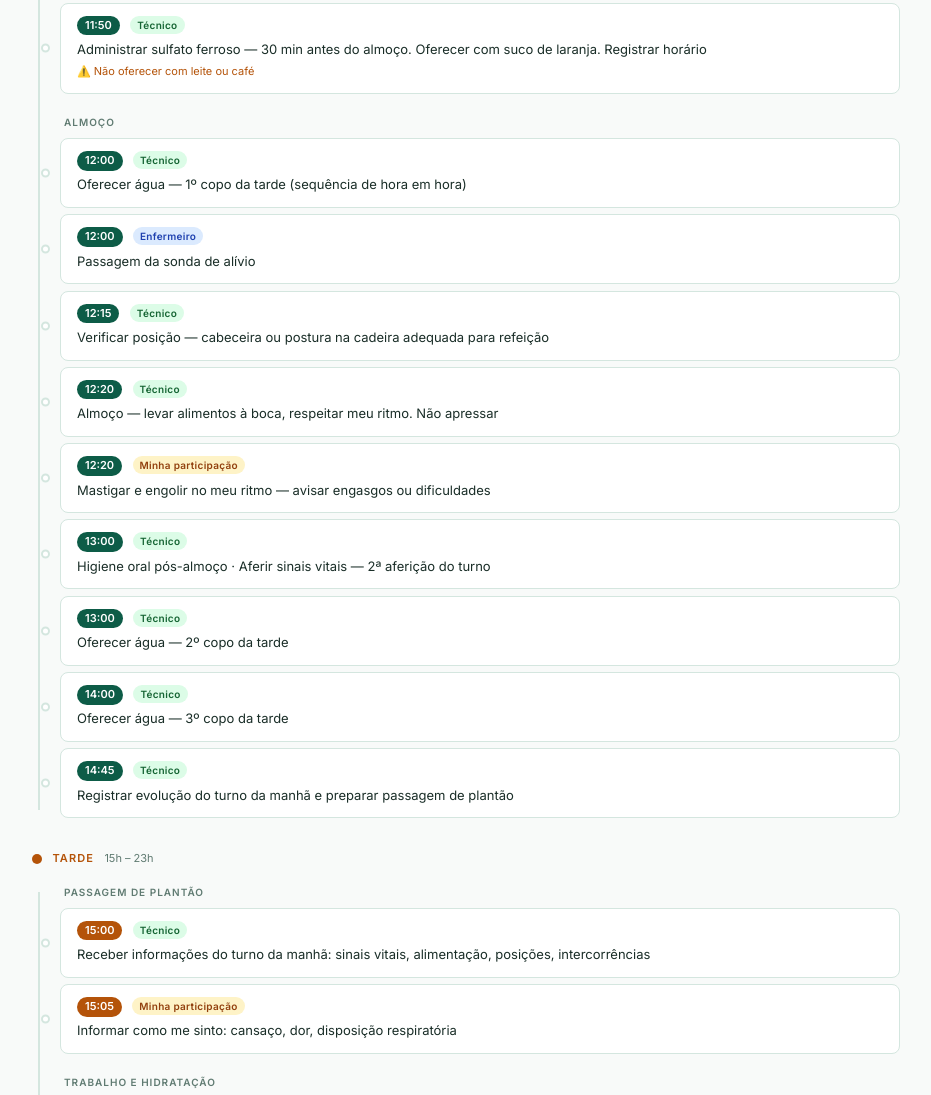
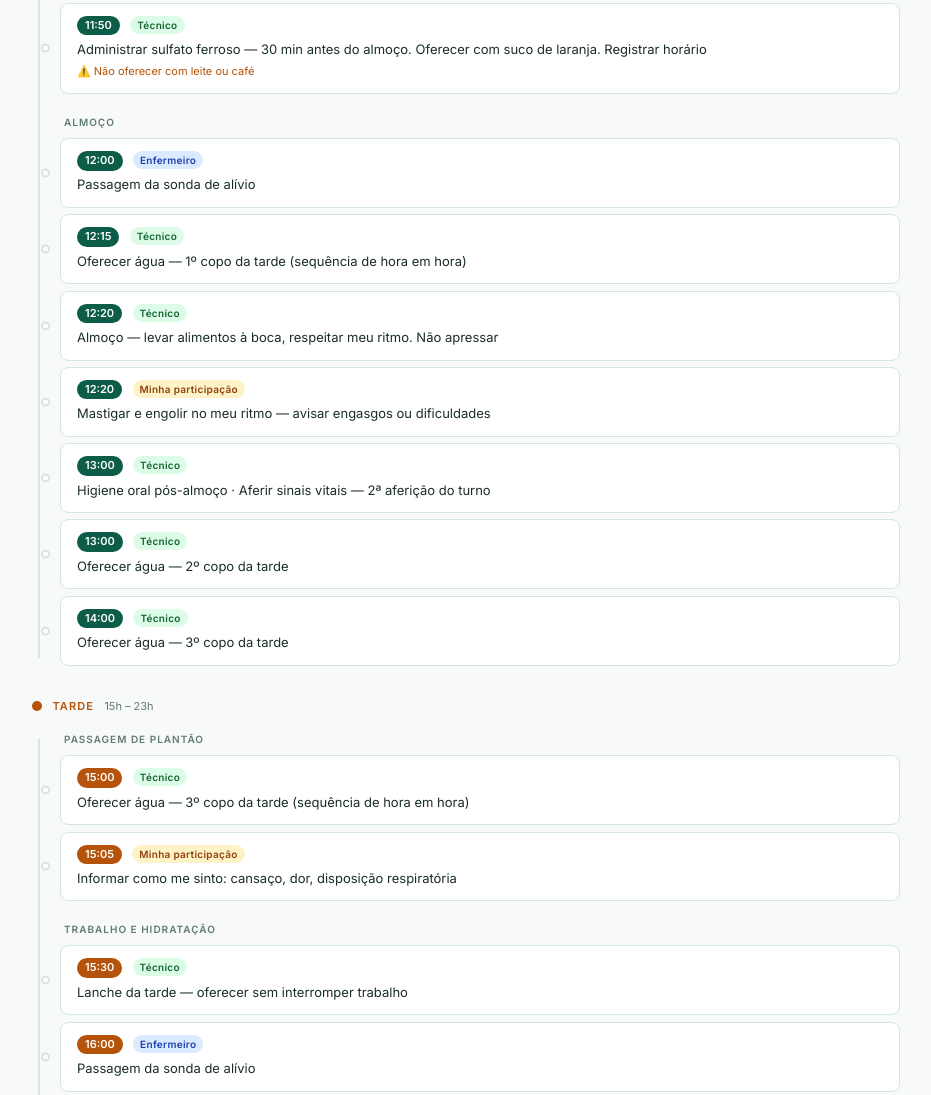
Before and after one commit to syaoranea/home-care, a plain HTML site: page index.html in a window 1280 px wide. Shown: the part 1554-2649 px from the top of the page, without its empty margins (174-1105 px from the left). Drawn offline with nearby package versions, Linux system fonts and the light colour scheme.

Commit message:
Reorganiza hidratação e passagem de plantão: remove itens duplicados, ajusta horários e textos

```diff
--- a/index.html
+++ b/index.html
@@ -489,15 +489,13 @@ footer {
         </div>
         <div class="tl-group">
           <div class="tl-section-label">Almoço</div>
-          <div class="tl-item"><div class="tl-top"><span class="tl-time">12:00</span><span class="badge b-tec">Técnico</span></div><div class="tl-label">Oferecer água — 1º copo da tarde (sequência de hora em hora)</div></div>
           <div class="tl-item"><div class="tl-top"><span class="tl-time">12:00</span><span class="badge b-enf">Enfermeiro</span></div><div class="tl-label">Passagem da sonda de alívio</div></div>
-          <div class="tl-item"><div class="tl-top"><span class="tl-time">12:15</span><span class="badge b-tec">Técnico</span></div><div class="tl-label">Verificar posição — cabeceira ou postura na cadeira adequada para refeição</div></div>
+          <div class="tl-item"><div class="tl-top"><span class="tl-time">12:15</span><span class="badge b-tec">Técnico</span></div><div class="tl-label">Oferecer água — 1º copo da tarde (sequência de hora em hora)</div></div>
           <div class="tl-item"><div class="tl-top"><span class="tl-time">12:20</span><span class="badge b-tec">Técnico</span></div><div class="tl-label">Almoço — levar alimentos à boca, respeitar meu ritmo. Não apressar</div></div>
           <div class="tl-item"><div class="tl-top"><span class="tl-time">12:20</span><span class="badge b-pac">Minha participação</span></div><div class="tl-label">Mastigar e engolir no meu ritmo — avisar engasgos ou dificuldades</div></div>
           <div class="tl-item"><div class="tl-top"><span class="tl-time">13:00</span><span class="badge b-tec">Técnico</span></div><div class="tl-label">Higiene oral pós-almoço · Aferir sinais vitais — 2ª aferição do turno</div></div>
           <div class="tl-item"><div class="tl-top"><span class="tl-time">13:00</span><span class="badge b-tec">Técnico</span></div><div class="tl-label">Oferecer água — 2º copo da tarde</div></div>
           <div class="tl-item"><div class="tl-top"><span class="tl-time">14:00</span><span class="badge b-tec">Técnico</span></div><div class="tl-label">Oferecer água — 3º copo da tarde</div></div>
-          <div class="tl-item"><div class="tl-top"><span class="tl-time">14:45</span><span class="badge b-tec">Técnico</span></div><div class="tl-label">Registrar evolução do turno da manhã e preparar passagem de plantão</div></div>
         </div>
       </div>
     </div>
@@ -511,14 +509,12 @@ footer {
       <div class="timeline">
         <div class="tl-group">
           <div class="tl-section-label">Passagem de plantão</div>
-          <div class="tl-item"><div class="tl-top"><span class="tl-time t">15:00</span><span class="badge b-tec">Técnico</span></div><div class="tl-label">Receber informações do turno da manhã: sinais vitais, alimentação, posições, intercorrências</div></div>
+          <div class="tl-item"><div class="tl-top"><span class="tl-time t">15:00</span><span class="badge b-tec">Técnico</span></div><div class="tl-label">Oferecer água — 3º copo da tarde (sequência de hora em hora)</div></div>
           <div class="tl-item"><div class="tl-top"><span class="tl-time t">15:05</span><span class="badge b-pac">Minha participação</span></div><div class="tl-label">Informar como me sinto: cansaço, dor, disposição respiratória</div></div>
         </div>
         <div class="tl-group">
           <div class="tl-section-label">Trabalho e hidratação</div>
-          <div class="tl-item"><div class="tl-top"><span class="tl-time t">15:00</span><span class="badge b-tec">Técnico</span></div><div class="tl-label">Oferecer água — 4º copo da tarde</div><div class="tl-note">💼 Em atividade profissional até 18h20</div></div>
           <div class="tl-item"><div class="tl-top"><span class="tl-time t">15:30</span><span class="badge b-tec">Técnico</span></div><div class="tl-label">Lanche da tarde — oferecer sem interromper trabalho</div></div>
-          <div class="tl-item"><div class="tl-top"><span class="tl-time t">16:00</span><span class="badge b-tec">Técnico</span></div><div class="tl-label">Aferir sinais vitais — registrar · Oferecer água — 5º copo</div></div>
           <div class="tl-item"><div class="tl-top"><span class="tl-time t">16:00</span><span class="badge b-enf">Enfermeiro</span></div><div class="tl-label">Passagem da sonda de alívio</div></div>
           <div class="tl-item"><div class="tl-top"><span class="tl-time t">16:30</span><span class="badge b-tec">Técnico</span></div><div class="tl-label">Administrar risdiplam — diluído conforme orientação médica. Registrar horário e lote. Não atrasar esta dose</div><div class="tl-note">⚠️ Dose crítica — não atrasar</div></div>
           <div class="tl-item"><div class="tl-top"><span class="tl-time t">17:00</span><span class="badge b-tec">Técnico</span></div><div class="tl-label">Oferecer água — 6º copo da tarde</div></div>
@@ -645,12 +641,11 @@ footer {
           <div class="tl-group">
             <div class="tl-section-label">Medicação e almoço</div>
             <div class="tl-item"><div class="tl-top"><span class="tl-time">11:50</span><span class="badge b-tec">Técnico</span></div><div class="tl-label">Administrar sulfato ferroso com suco de laranja — 30 min antes do almoço</div><div class="tl-note">⚠️ Não oferecer com leite ou café</div></div>
-            <div class="tl-item"><div class="tl-top"><span class="tl-time">12:00</span><span class="badge b-tec">Técnico</span></div><div class="tl-label">Oferecer água — 1º copo da tarde</div></div>
             <div class="tl-item"><div class="tl-top"><span class="tl-time">12:00</span><span class="badge b-enf">Enfermeiro</span></div><div class="tl-label">Passagem da sonda de alívio</div></div>
+            <div class="tl-item"><div class="tl-top"><span class="tl-time">12:15</span><span class="badge b-tec">Técnico</span></div><div class="tl-label">Oferecer água — 1º copo da tarde (sequência de hora em hora)</div></div>
             <div class="tl-item"><div class="tl-top"><span class="tl-time">12:20</span><span class="badge b-tec">Técnico</span></div><div class="tl-label">Almoço — levar alimentos à boca, respeitar meu ritmo. Não apressar</div></div>
             <div class="tl-item"><div class="tl-top"><span class="tl-time">13:00</span><span class="badge b-tec">Técnico</span></div><div class="tl-label">Higiene oral pós-almoço · 2ª aferição de sinais vitais · oferecer água 2º copo</div></div>
             <div class="tl-item"><div class="tl-top"><span class="tl-time">14:00</span><span class="badge b-tec">Técnico</span></div><div class="tl-label">Oferecer água — 3º copo</div></div>
-            <div class="tl-item"><div class="tl-top"><span class="tl-time">14:45</span><span class="badge b-tec">Técnico</span></div><div class="tl-label">Registrar evolução do turno e preparar passagem de plantão</div></div>
           </div>
         </div>
       </div>
@@ -663,14 +658,12 @@ footer {
         <div class="timeline">
           <div class="tl-group">
             <div class="tl-section-label">Passagem</div>
-            <div class="tl-item"><div class="tl-top"><span class="tl-time t">15:00</span><span class="badge b-tec">Técnico</span></div><div class="tl-label">Receber informações do turno da manhã</div></div>
+            <div class="tl-item"><div class="tl-top"><span class="tl-time t">15:00</span><span class="badge b-tec">Técnico</span></div><div class="tl-label">Oferecer água — 3º copo da tarde (sequência de hora em hora)</div></div>
             <div class="tl-item"><div class="tl-top"><span class="tl-time t">15:05</span><span class="badge b-pac">Minha participação</span></div><div class="tl-label">Informar como me sinto: cansaço, dor, disposição respiratória</div></div>
           </div>
           <div class="tl-group">
             <div class="tl-section-label">Tarde e hidratação</div>
-            <div class="tl-item"><div class="tl-top"><span class="tl-time t">15:00</span><span class="badge b-tec">Técnico</span></div><div class="tl-label">Oferecer água — 4º copo</div>${work ? '<div class="tl-note">💼 Em atividade profissional até 18h20</div>' : ''}</div>
             <div class="tl-item"><div class="tl-top"><span class="tl-time t">15:30</span><span class="badge b-tec">Técnico</span></div><div class="tl-label">Lanche da tarde</div></div>
-            <div class="tl-item"><div class="tl-top"><span class="tl-time t">16:00</span><span class="badge b-tec">Técnico</span></div><div class="tl-label">Aferir sinais vitais · oferecer água — 5º copo</div></div>
             <div class="tl-item"><div class="tl-top"><span class="tl-time t">16:00</span><span class="badge b-enf">Enfermeiro</span></div><div class="tl-label">Passagem da sonda de alívio</div></div>
             <div class="tl-item"><div class="tl-top"><span class="tl-time t">16:30</span><span class="badge b-tec">Técnico</span></div><div class="tl-label">Administrar risdiplam — diluído conforme orientação. Registrar horário e lote</div><div class="tl-note">⚠️ Dose crítica — não atrasar</div></div>
             <div class="tl-item"><div class="tl-top"><span class="tl-time t">17:00</span><span class="badge b-tec">Técnico</span></div><div class="tl-label">Oferecer água — 6º copo</div></div>
```
